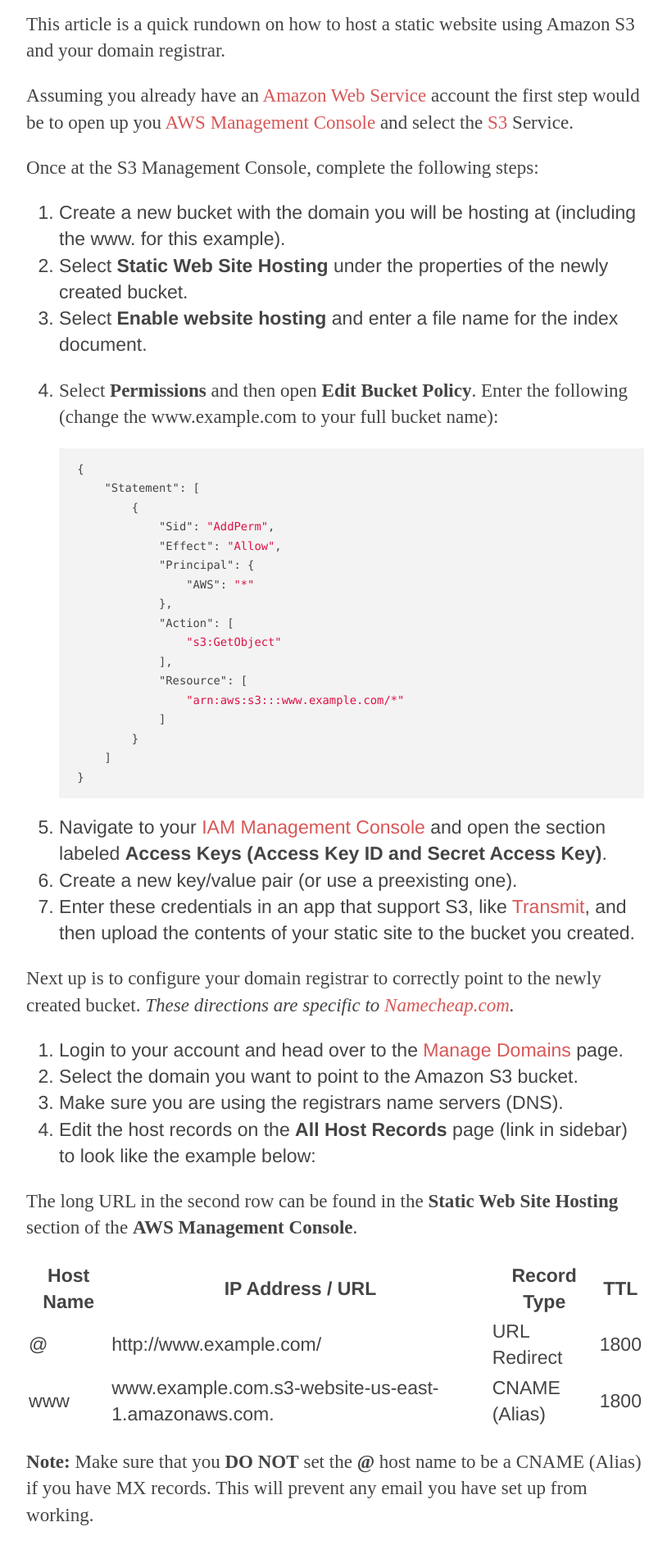
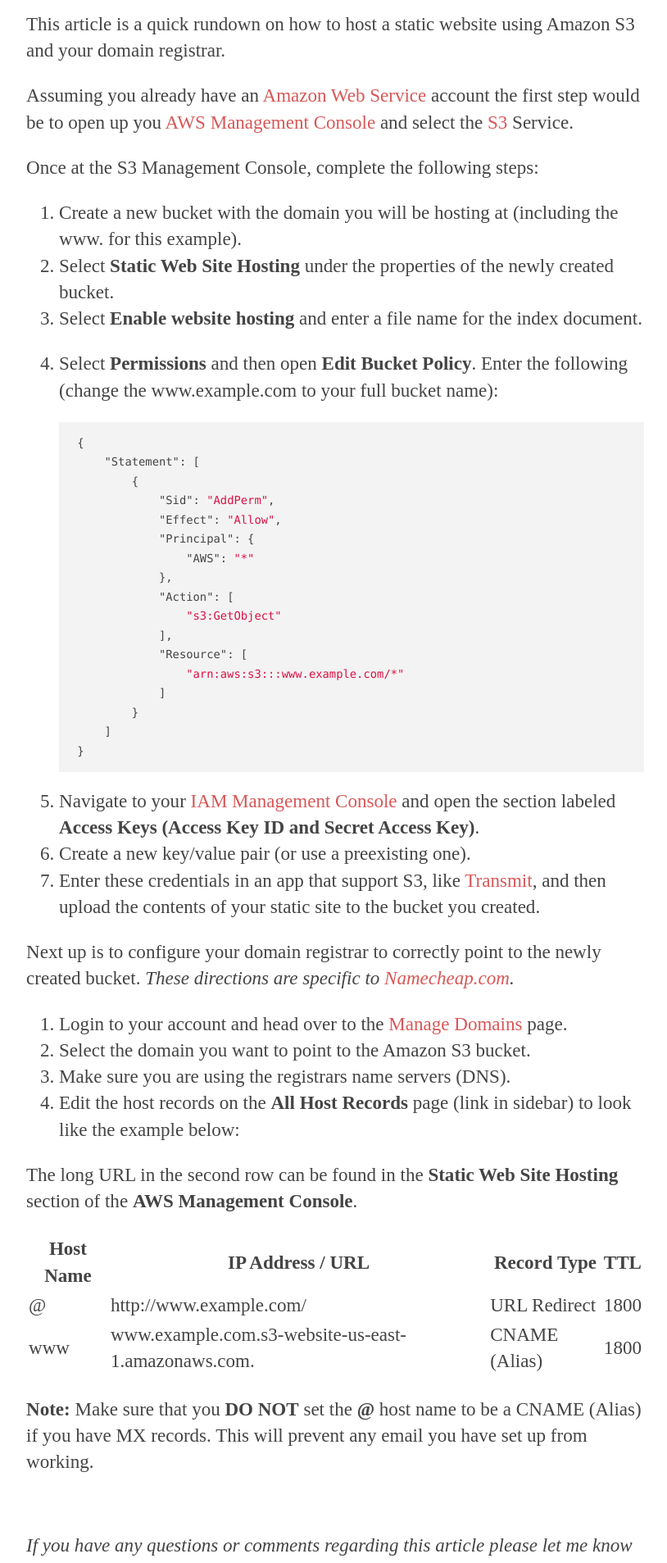
Before and after one commit to neogeek/neogeek.github.io, a Jekyll site: the page built from _posts/2014-02-09-hosting-static-websites-on-amazon-s3.md, in a window 1280 px wide. Shown: the part 530-2437 px from the top of the page at 82% size, without its empty margins (231-1045 px from the left). Built offline with Jekyll 4.4.1, drawn with Linux system fonts in a browser that asks for light colours; Markdown is read by kramdown in place of the engine named in the settings.

Commit message:
Updated styles.

```diff
--- a/css/styles.css
+++ b/css/styles.css
@@ -23,7 +23,10 @@
     border: 0;
 }
 
-p {
+p,
+ul,
+ol,
+table {
     font-family: leitura-news, serif;
 }
 
```
